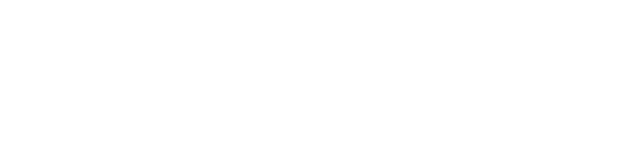
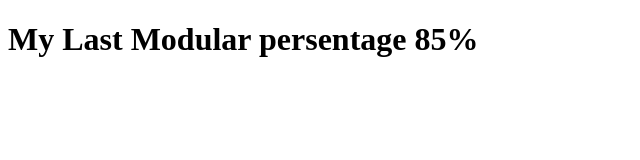
Before and after one commit to tanveersohail5500/git-Assignment, a plain HTML site: page about.html in a window 1280 px wide. Shown: the whole page, without its empty margins (0-640 px from the left). Drawn offline with Linux system fonts and the light colour scheme.

Commit message:
I Add A Heading in Branch Assiment

```diff
--- a/about.html
+++ b/about.html
@@ -6,6 +6,6 @@
     <title>Document</title>
 </head>
 <body>
-
+<h1>My Last Modular persentage 85%</h1>
 </body>
 </html>
```
